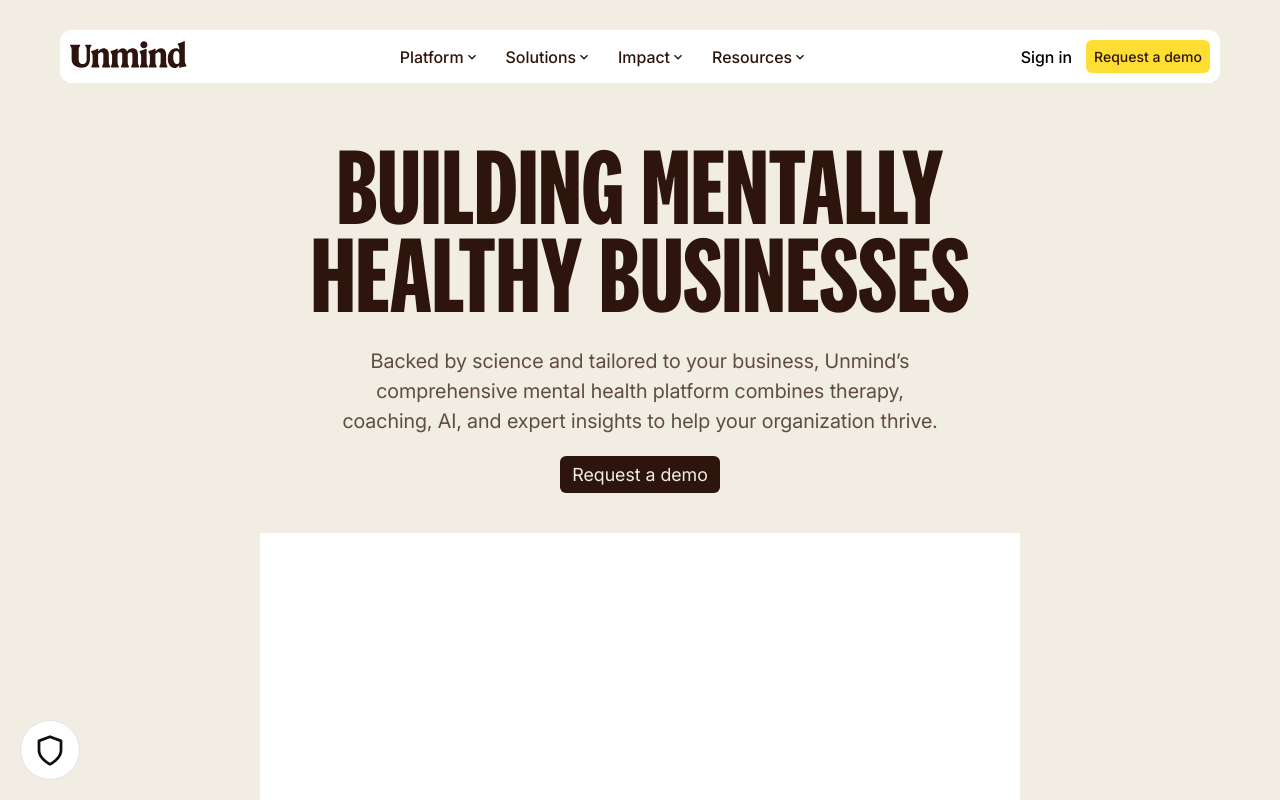
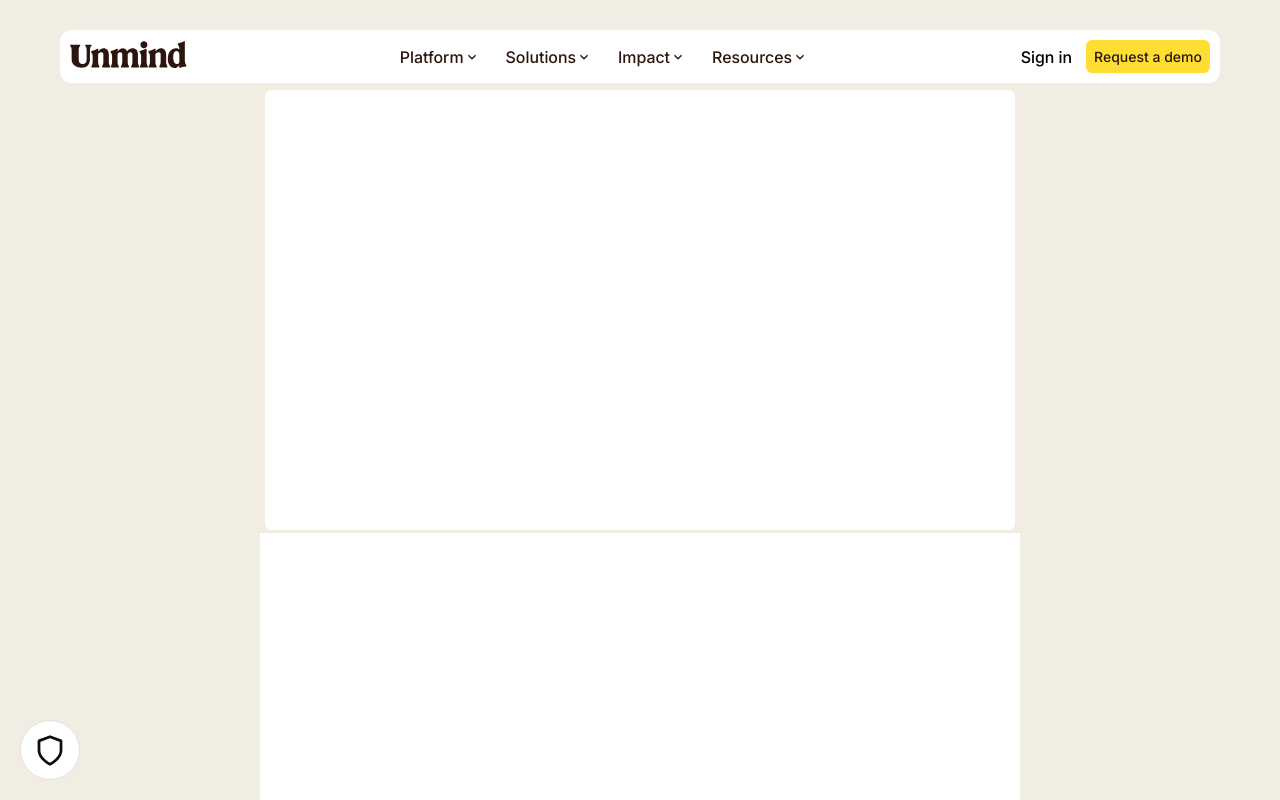
Before and after one commit to FrontendSuberu/Unmind_clone, a React (Vite) app: page / in a window 1280 px wide. Both pictures are taken after a click on the item "Solutions". Shown: the top 800 px of the page. Built offline with nearby package versions, Linux system fonts and the light colour scheme.

Commit message:
header information layout pt1 done

```diff
--- a/src/components/Header/Header.jsx
+++ b/src/components/Header/Header.jsx
@@ -7,6 +7,10 @@
 
 function Header() {
   const [Platform, setPlatform] = useState(false);
+  const [Solutions, setSolutions] = useState(false);
+  const [Impact, setImpact] = useState(false);
+  const [Resources, setResources] = useState(false);
+
   return (
     <>
       <header>
@@ -25,22 +29,67 @@
               <AnimatePresence mode="wait">
                 {Platform && (
                   <motion.div
+                    className="platform_details"
                     initial={{ opacity: 0 }}
                     animate={{ opacity: 1 }}
                     exit={{ opacity: 0 }}
-                    className="platform_details"
                   ></motion.div>
                 )}
               </AnimatePresence>
             </li>
-            <li>
+
+            <li
+              onClick={() => {
+                setSolutions(!Solutions);
+              }}
+            >
               Solutions <MdOutlineKeyboardArrowDown />
+              <AnimatePresence mode="wait">
+                {Solutions && (
+                  <motion.div
+                    className="platform_details"
+                    initial={{ opacity: 0 }}
+                    animate={{ opacity: 1 }}
+                    exit={{ opacity: 0 }}
+                  ></motion.div>
+                )}
+              </AnimatePresence>
             </li>
-            <li>
+
+            <li
+              onClick={() => {
+                setImpact(!Impact);
+              }}
+            >
               Impact <MdOutlineKeyboardArrowDown />
+              <AnimatePresence mode="wait">
+                {Impact && (
+                  <motion.div
+                    className="platform_details"
+                    initial={{ opacity: 0 }}
+                    animate={{ opacity: 1 }}
+                    exit={{ opacity: 0 }}
+                  ></motion.div>
+                )}
+              </AnimatePresence>
             </li>
-            <li>
+
+            <li
+              onClick={() => {
+                setResources(!Resources);
+              }}
+            >
               Resources <MdOutlineKeyboardArrowDown />
+              <AnimatePresence mode="wait">
+                {Resources && (
+                  <motion.div
+                    className="platform_details"
+                    initial={{ opacity: 0 }}
+                    animate={{ opacity: 1 }}
+                    exit={{ opacity: 0 }}
+                  ></motion.div>
+                )}
+              </AnimatePresence>
             </li>
           </ul>
 
--- a/src/components/Header/header.css
+++ b/src/components/Header/header.css
@@ -75,14 +75,18 @@
 
 /*  */
 .platform_details{
-  width: 450px;
-  height: 300px;
+  width: 750px;
+  padding-inline: 40px;
+  transform: translateX(-50%);
+  left: 50%;
+  height: 440px;
   position: absolute;
   top: 60px;
-  left: 160px;
   border-radius: 6px;
   background: white;
 }
+
+
 /* media queries */
 @media (min-width: 768px) {
   .sub_header {
--- a/src/pages/Home/Home.jsx
+++ b/src/pages/Home/Home.jsx
@@ -67,7 +67,10 @@
           initial={{ opacity: 0, y: 10 }}
           whileInView={{ opacity: 1, y: 0 }}
           // transition={{ delay: 0.63 }}
-          viewport={{ once: true }} className="hero_slider"></motion.div>
+
+          viewport={{ once: true, amount: 0.25 }}
+          className="hero_slider"
+        ></motion.div>
       </div>
 
       <div className="sponsors">
```
